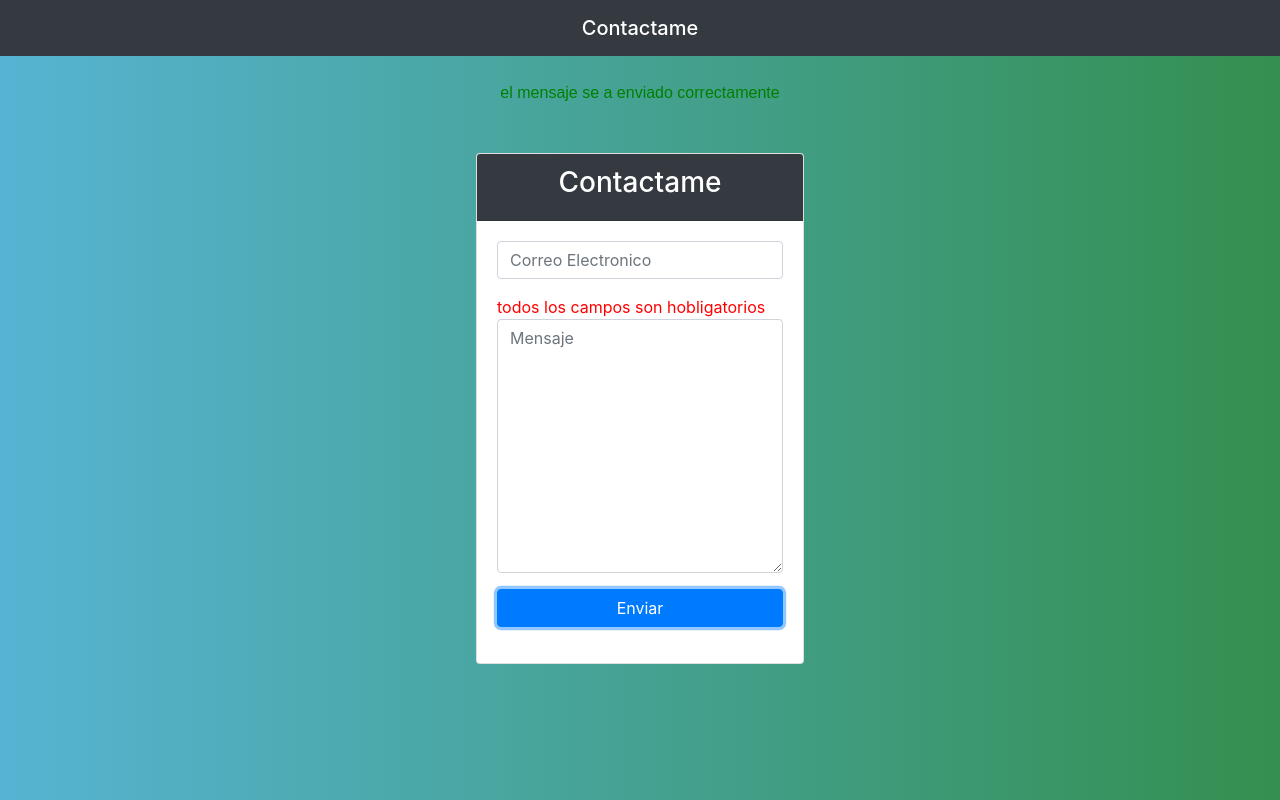
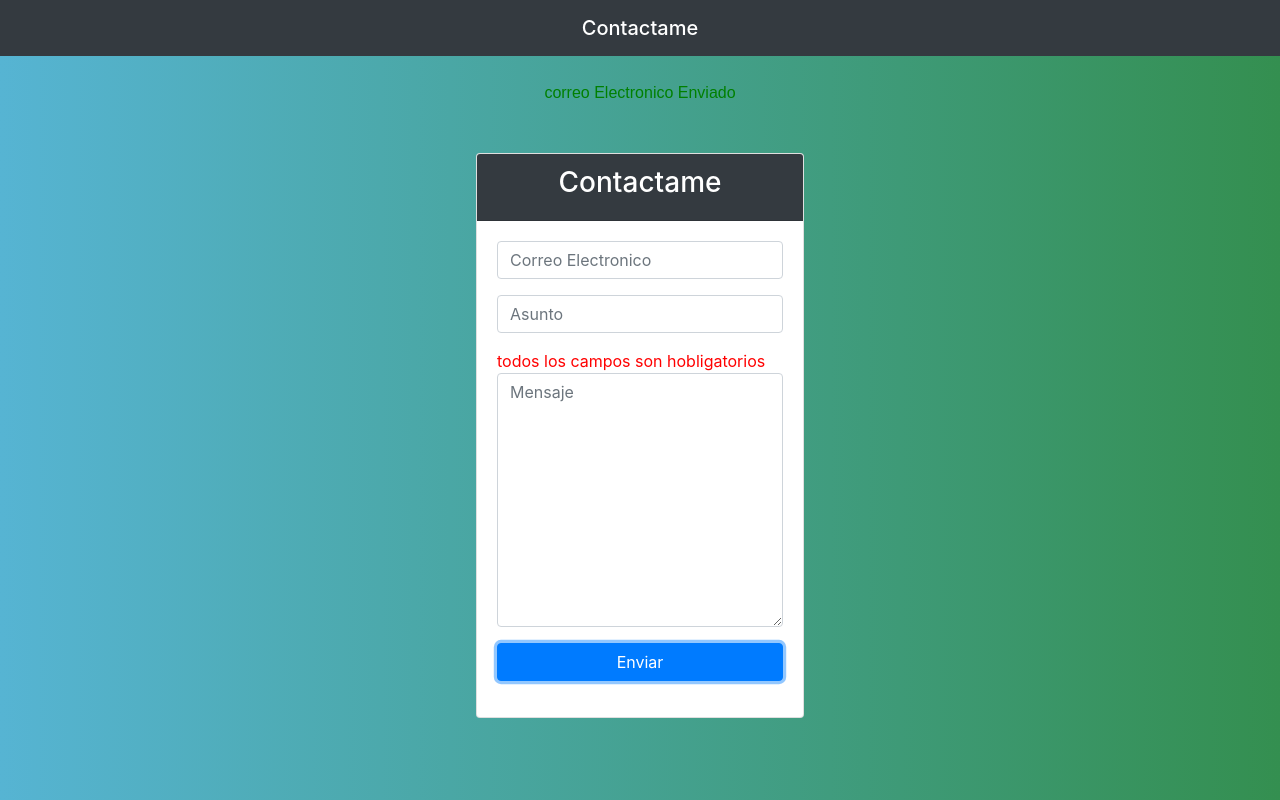
Before and after one commit to samsepio/gmail, a website: page src/frontend/index.html in a window 1280 px wide. Both pictures are taken after a click on the button "Enviar". Drawn offline with nearby package versions, Linux system fonts and the light colour scheme; no server answers.

Commit message:
pproecto terminado se agrego campo para poner asunto

```diff
--- a/package.json
+++ b/package.json
@@ -4,7 +4,7 @@
   "description": "",
   "main": "index.js",
   "scripts": {
-    "start":"node src/index.js",
+    "start": "node src/index.js",
     "dev": "nodemon src/index.js"
   },
   "keywords": [],
--- a/src/frontend/index.html
+++ b/src/frontend/index.html
@@ -27,6 +27,10 @@
 								<span id="error"></span>
                   						<input class="form-control" type="text" placeholder="Correo Electronico"id="correo">
                 					</div>
+							 <div class="form-group">
+                                                                <span id="errorA"></span>
+                                                                <input class="form-control" type="text" placeholder="Asunto"id="asunto">
+                                                        </div>
                 				<div class="form-group">
 							<span id="errorB"></span>
                   					<textarea class="form-control" name="" cols="30" rows="10" placeholder="Mensaje"id="mensaje"></textarea>
--- a/src/frontend/js/index.js
+++ b/src/frontend/js/index.js
@@ -6,7 +6,8 @@ let ingresar=document.getElementById('ingresar');
 let error=document.getElementById('error');
 let errorB=document.getElementById('errorB');
 let ip=document.getElementById('ip');
-let enviado=document.getElementById('enviado');
+let asunto=document.getElementById('asunto');
+let enviado=document.getElementById('enviado')
 
 ingresar.addEventListener('click',(evento)=>{
 	const caracteres=(correo.value.length);
@@ -15,17 +16,19 @@ ingresar.addEventListener('click',(evento)=>{
 		error.style.color="red";
 		evento.preventDefault();
 	};
-	if(correo.value==""||mensaje.value==""){
+	if(correo.value==""||mensaje.value==""||asunto.value==""){
 		errorB.innerHTML+=`todos los campos son hobligatorios`;
 		errorB.style.color="red";
 		evento.preventDefault();
 	};
-	enviado.innerHTML+=`el mensaje se a enviado correctamente`
-	enviado.style.fontFamily='sans-serif';
+	enviado.innerHTML+=`correo Electronico Enviado`
 	enviado.style.color="green";
+	enviado.style.fontFamily="sans-serif";
+
 	socket.emit('correo',{
 		correo: correo.value,
 		mensaje: mensaje.value,
+		asunto: asunto.value,
 		ip: ip.value
 	});
 });
```
Also changed, not shown: src/index.js (+5 -4 lines), index.js (added), 3 other files.
